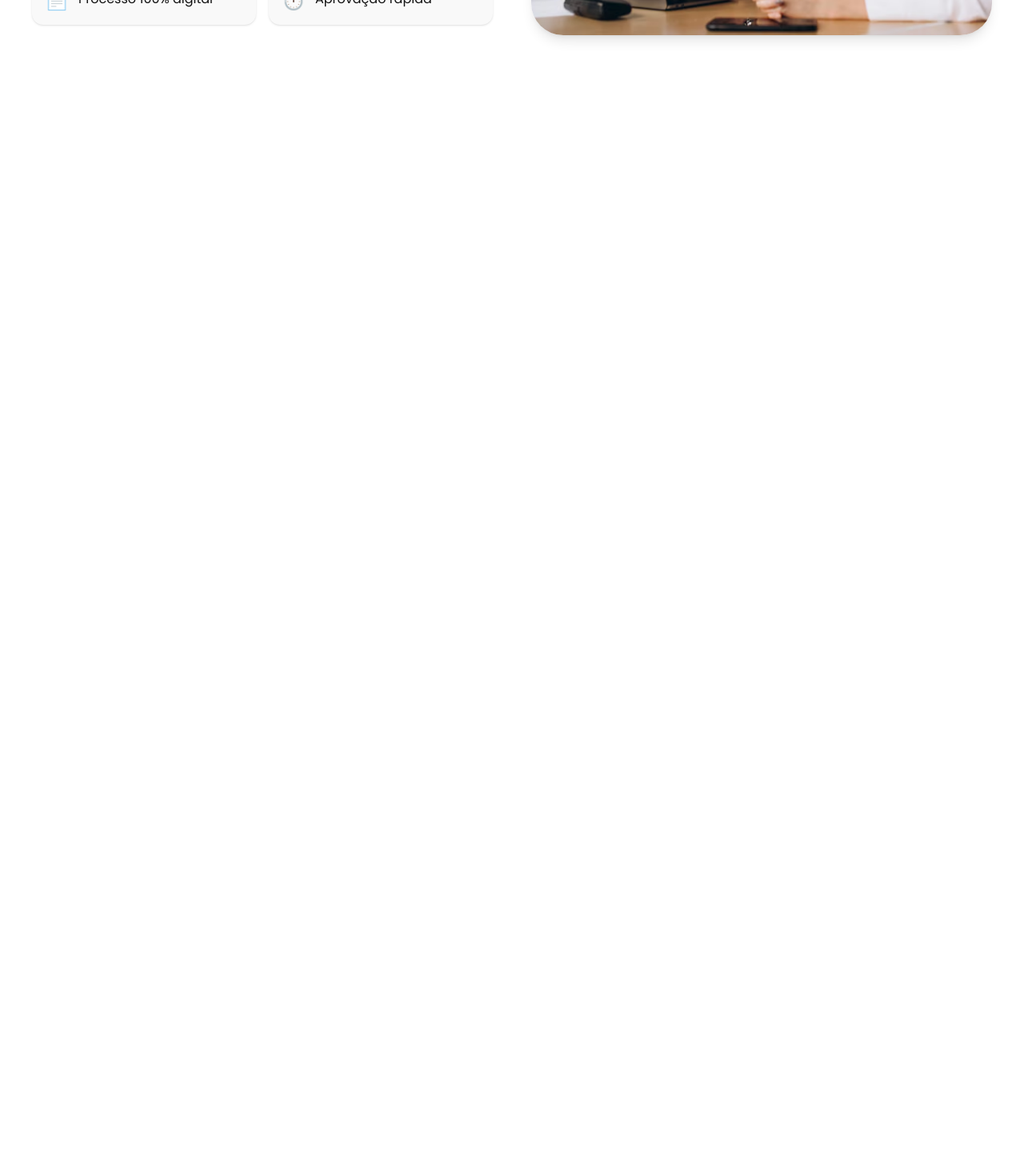
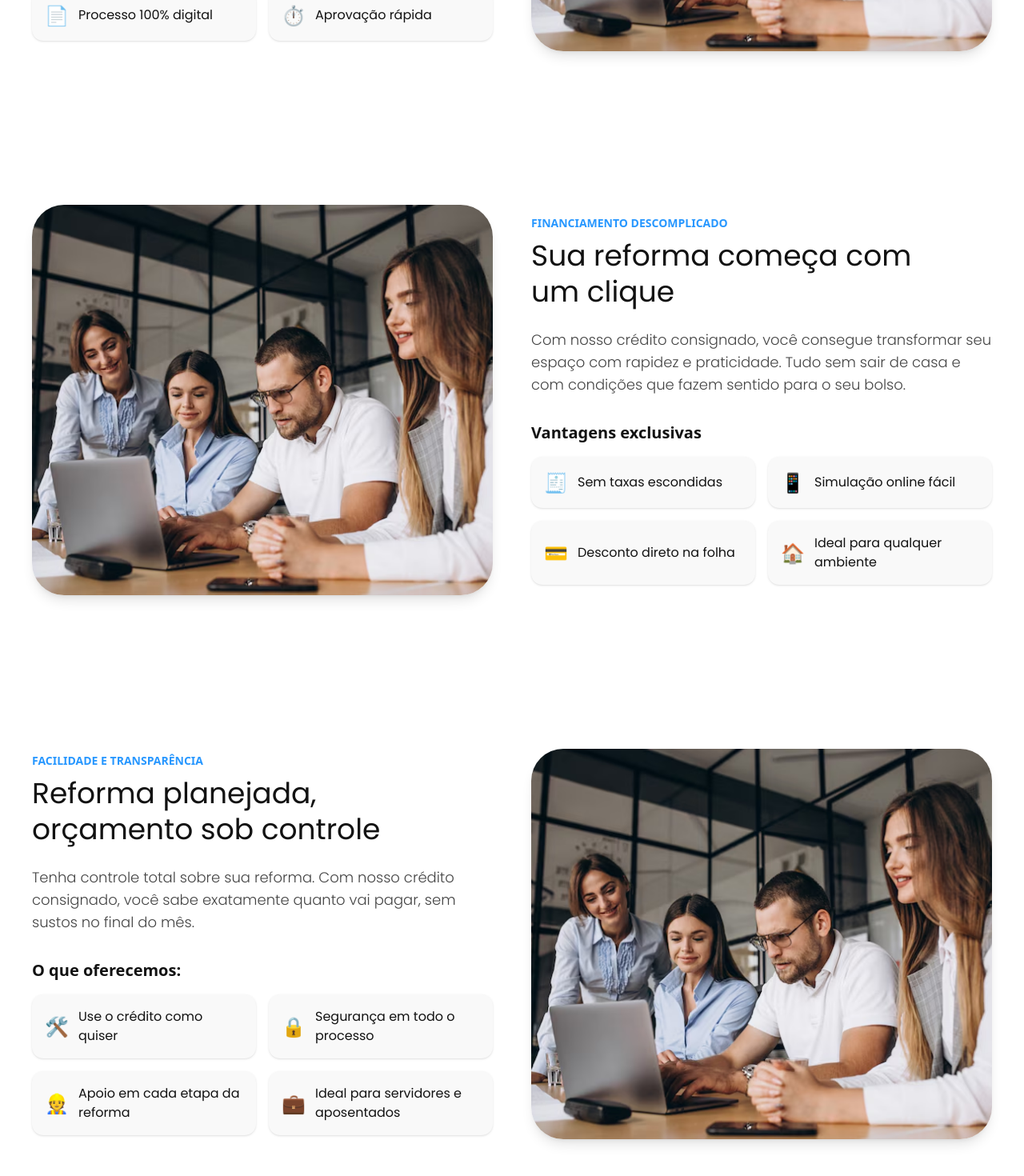
Before and after one commit to henriquessm/frontend-iastartup, a React (Vite) app: page / in a window 1280 px wide. Shown: the part 2982-4452 px from the top of the page at 80% size. Before the commit the page ends 3122 px from the top, so only its background shows below. Built offline with nearby package versions, Linux system fonts and the light colour scheme.

Commit message:
footer mais coisa no app

```diff
--- a/package.json
+++ b/package.json
@@ -18,6 +18,7 @@
     "lucide-react": "^0.503.0",
     "react": "^19.0.0",
     "react-dom": "^19.0.0",
+    "react-icons": "^5.5.0",
     "tailwind-merge": "^3.2.0",
     "tailwindcss": "^4.1.4"
   },
--- /dev/null
+++ b/src/components/Footer.tsx
@@ -0,0 +1,47 @@
+import { FaLinkedin, FaWhatsapp } from 'react-icons/fa';
+
+export default function Footer() {
+  return (
+    <footer className="bg-[#d0ecff] text-black relative">
+      <div className="max-w-7xl mx-auto px-6 py-12 grid grid-cols-1 md:grid-cols-4 gap-8">
+        <div>
+          <h1 className="text-2xl font-bold text-[#2797ff]">SIEL</h1>
+          <p className="mt-4">
+            Soluções de crédito para reformas residenciais, com tecnologia e inteligência para transformar lares e realizar sonhos.
+          </p>
+        </div>
+
+        <div>
+          <h2 className="font-semibold mb-2">Soluções</h2>
+          <ul className="space-y-1">
+            <li>Simulação de Crédito</li>
+            <li>Reformas Planejadas</li>
+            <li>Consultoria Financeira</li>
+          </ul>
+        </div>
+
+        <div>
+          <h2 className="font-semibold mb-2">Contato</h2>
+          <p>Fale com um especialista</p>
+        </div>
+
+        <div>
+          <h2 className="font-semibold mb-2">Nossas redes</h2>
+          <div className="flex items-center gap-4 text-xl">
+            <FaLinkedin />
+            <FaWhatsapp />
+          </div>
+        </div>
+      </div>
+
+      <div className="bg-black text-[#6ec1ff] text-sm flex flex-col md:flex-row justify-between items-center px-6 py-4">
+        <p>©SIEL 2025 | Todos os direitos reservados</p>
+        <div className="flex gap-4 mt-2 md:mt-0">
+          <a href="#">Política de Privacidade</a>
+          <a href="#">Cookies</a>
+          <span>Desenvolvido por: <strong>SeuNomeDev</strong></span>
+        </div>
+      </div>
+    </footer>
+  );
+}
--- a/src/pages/App.tsx
+++ b/src/pages/App.tsx
@@ -1,7 +1,8 @@
-import { useEffect, useRef } from 'react';
+import { useRef } from 'react';
 import Header from '../components/Header';
 import bg3 from '../assets/img/bg9.png';
 import work from '../assets/img/work.png';
+import Footer from '../components/Footer';
 
 import { Button } from '@/components/ui/button';
 
@@ -86,7 +87,7 @@ function App() {
         </p>
 
         <div
-            className="flex gap-4 whitespace-nowrap animate-scroll"
+          className="flex gap-4 animate-scroll"
           style={{
             animation: 'scroll 45s linear infinite',
             width: 'fit-content',
@@ -136,19 +137,20 @@ function App() {
           ].map((d, idx) => (
             <div
               key={idx}
-                className="bg-[#1a1a1a] text-white rounded-xl p-5 shadow-lg min-w-[280px] max-w-[300px] flex-shrink-0"
+              className="bg-[#1a1a1a] text-white rounded-xl p-5 shadow-lg min-w-[280px] max-w-[360px] flex-shrink-0"
             >
               <img
                 src={work}
                 alt="cliente"
                 className="w-full h-[180px] object-cover rounded-lg mb-4"
               />
-                <p className="text-sm italic mb-2">“{d.quote}”</p>
+              <p className="text-sm italic mb-2 break-words">“{d.quote}”</p>
               <p className="text-xs text-[#888] text-right">— {d.name}</p>
             </div>
           ))}
         </div>
       </div>
+
       </div>
 
       {/*  aquela parte */}
@@ -181,7 +183,6 @@ function App() {
           </div>
         </div>
 
-        {/* Imagem 1 de 3 daquela parte */}
         <div className="flex-1 relative">
           <div className="rounded-[40px] overflow-hidden shadow-lg relative">
             <img
@@ -194,6 +195,110 @@ function App() {
       </div>
     </div>
 
+    <div className="w-full px-8 py-24 bg-white flex flex-col items-center">
+      <div className="max-w-[1200px] w-full flex flex-col lg:flex-row-reverse items-center gap-12">
+        <div className="flex-1">
+          <p className="text-[#2797ff] font-semibold text-sm uppercase mb-2">Financiamento Descomplicado</p>
+          <h2 className="text-4xl font-bold text-[#121212] mb-6 leading-tight poppins-regular">
+            Sua reforma começa com<br />um clique
+          </h2>
+          <p className="text-[#444] text-lg poppins-light mb-8">
+            Com nosso crédito consignado, você consegue transformar seu espaço com rapidez e praticidade.
+            Tudo sem sair de casa e com condições que fazem sentido para o seu bolso.
+          </p>
+
+          <p className="text-[#121212] text-xl font-semibold mb-4">Vantagens exclusivas</p>
+          <div className="grid grid-cols-1 sm:grid-cols-2 gap-4">
+            {[
+              { icon: '🧾', text: 'Sem taxas escondidas' },
+              { icon: '📱', text: 'Simulação online fácil' },
+              { icon: '💳', text: 'Desconto direto na folha' },
+              { icon: '🏠', text: 'Ideal para qualquer ambiente' },
+            ].map((item, i) => (
+              <div key={i} className="flex items-center gap-3 bg-[#f9f9f9] p-4 rounded-xl shadow-sm">
+                <div className="text-2xl text-[#2797ff]">{item.icon}</div>
+                <span className="text-[#121212] font-medium text-base poppins-regular">{item.text}</span>
+              </div>
+            ))}
+          </div>
+        </div>
+
+        <div className="flex-1 relative">
+          <div className="rounded-[40px] overflow-hidden shadow-lg relative">
+            <img
+              src={work}
+              alt="família reformando"
+              className="w-144 h-122 object-cover"
+            />
+          </div>
+        </div>
+      </div>
+    </div>
+
+    <div className="w-full px-8 py-24 bg-white flex flex-col items-center">
+      <div className="max-w-[1200px] w-full flex flex-col lg:flex-row items-center gap-12">
+        <div className="flex-1">
+          <p className="text-[#2797ff] font-semibold text-sm uppercase mb-2">Facilidade e Transparência</p>
+          <h2 className="text-4xl font-bold text-[#121212] mb-6 leading-tight poppins-regular">
+            Reforma planejada,<br />orçamento sob controle
+          </h2>
+          <p className="text-[#444] text-lg poppins-light mb-8">
+            Tenha controle total sobre sua reforma. Com nosso crédito consignado,
+            você sabe exatamente quanto vai pagar, sem sustos no final do mês.
+          </p>
+
+          <p className="text-[#121212] text-xl font-semibold mb-4">O que oferecemos:</p>
+          <div className="grid grid-cols-1 sm:grid-cols-2 gap-4">
+            {[
+              { icon: '🛠️', text: 'Use o crédito como quiser' },
+              { icon: '🔒', text: 'Segurança em todo o processo' },
+              { icon: '👷', text: 'Apoio em cada etapa da reforma' },
+              { icon: '💼', text: 'Ideal para servidores e aposentados' },
+            ].map((item, i) => (
+              <div key={i} className="flex items-center gap-3 bg-[#f9f9f9] p-4 rounded-xl shadow-sm">
+                <div className="text-2xl text-[#2797ff]">{item.icon}</div>
+                <span className="text-[#121212] font-medium text-base poppins-regular">{item.text}</span>
+              </div>
+            ))}
+          </div>
+        </div>
+
+        <div className="flex-1 relative">
+          <div className="rounded-[40px] overflow-hidden shadow-lg relative">
+            <img
+              src={work}
+              alt="obra em casa"
+              className="w-144 h-122 object-cover"
+            />
+          </div>
+        </div>
+      </div>
+    </div>
+    {/*  acabou aqui aquela parte */}
+
+    <div className="bg-black text-white rounded-3xl p-10 flex flex-col md:flex-row justify-between items-center gap-6 max-w-7xl mx-auto mt-16 mb-30">
+    <div>
+      <h2 className="text-3xl md:text-4xl font-bold text-[#2797ff]">
+        Transforme seu lar com o crédito ideal!
+      </h2>
+      <p className="mt-3 text-[#6ec1ff]">Fale agora com um de nossos especialistas.</p>
+    </div>
+
+    <button
+      className="relative text-black bg-white hover:bg-[#2797ff] hover:text-white text-lg font-bold px-12 py-6 rounded-xl
+                transition-all duration-300 ease-in-out hover:scale-105 group overflow-hidden"
+    >
+      Simule seu crédito
+
+      <div
+        className="absolute top-1/2 right-4 transform -translate-y-12 opacity-0
+                  group-hover:translate-y-[-50%] group-hover:opacity-100
+                  transition-all duration-300 w-6 h-6 rounded-full bg-[#ffffff]"
+      />
+        </button>
+      </div>
+
+    <Footer />
 
       <style>
         {`
```
Also changed, not shown: 1 other file (tests, documents, lock files or other folders). Lines whose indentation alone changed are shown as unchanged.
